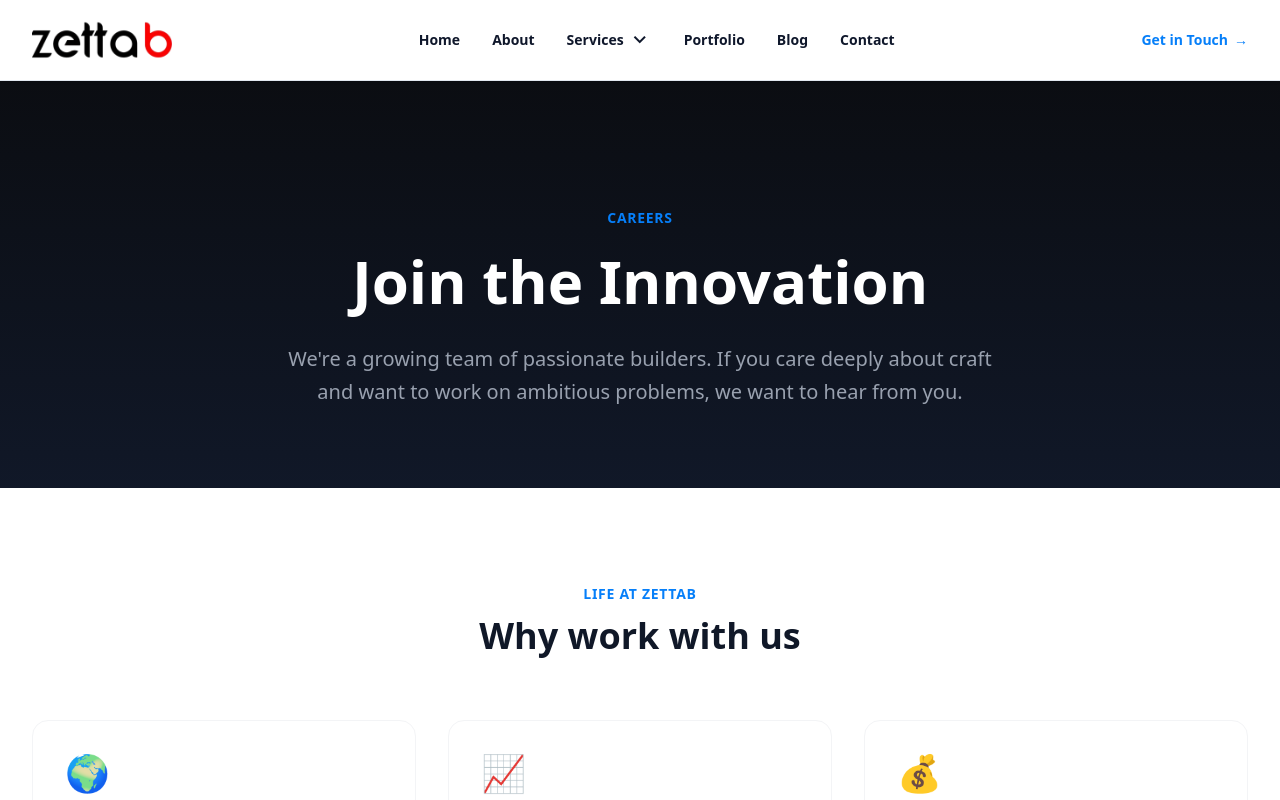
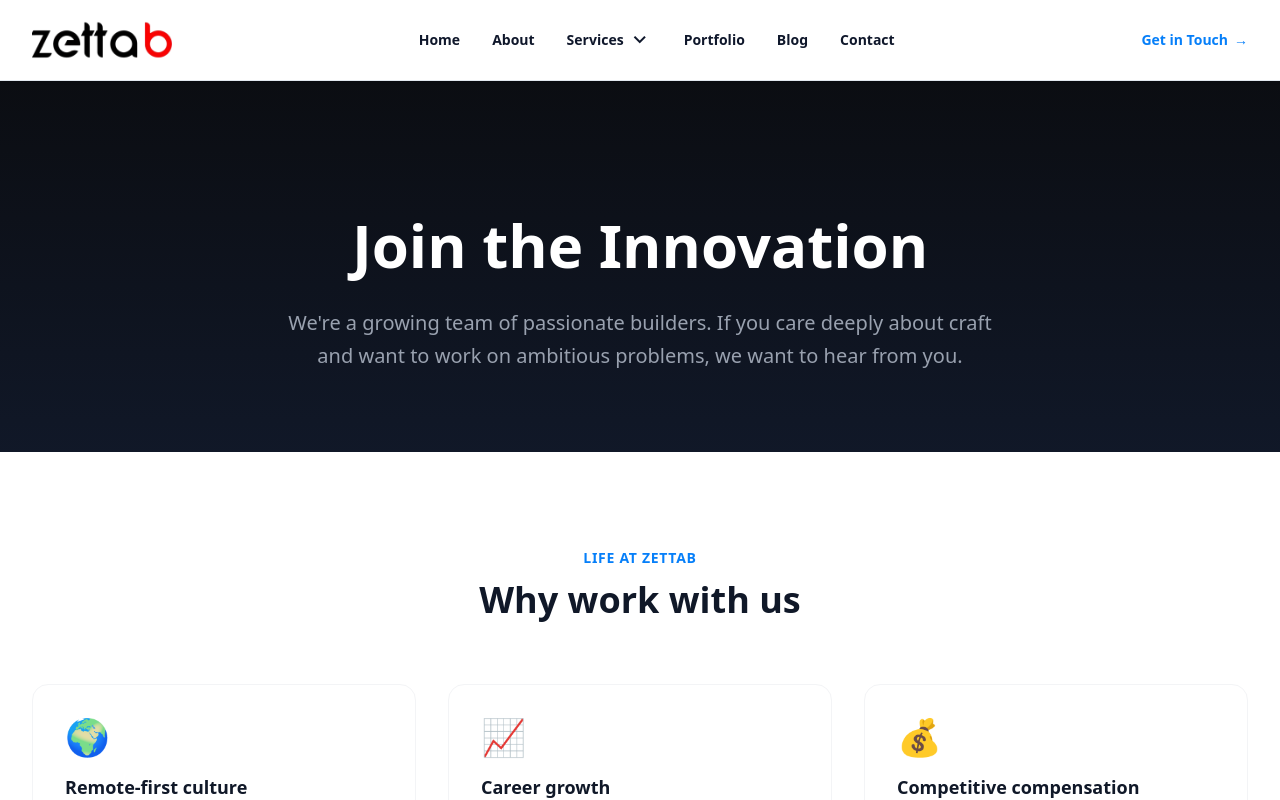
Before and after one commit to UnlimitedCollection/ZettaBSite, a Next.js app: page /careers in a window 1280 px wide. Shown: the top 800 px of the page. Built offline with nearby package versions, Linux system fonts and the light colour scheme.

Commit message:
Remove careers hero eyebrow label

```diff
--- a/src/app/careers/page.tsx
+++ b/src/app/careers/page.tsx
@@ -28,7 +28,6 @@ export default function CareersPage() {
             {/* Hero */}
             <section className="pt-32 pb-20 bg-gradient-to-b from-[#0B0D12] to-gray-900">
                 <div className="max-w-3xl mx-auto px-4 sm:px-6 lg:px-8 text-center">
-                    <p className="text-primary font-semibold text-sm uppercase tracking-wider mb-4">Careers</p>
                     <h1 className="text-5xl sm:text-6xl font-bold text-white mb-6 leading-tight">Join the Innovation</h1>
                     <p className="text-xl text-gray-400 leading-relaxed">
                         We&apos;re a growing team of passionate builders. If you care deeply about craft and want to work on ambitious problems, we want to hear from you.
```
